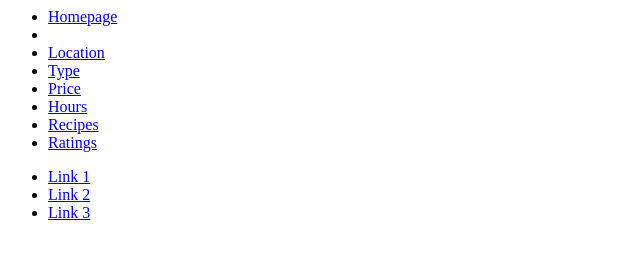
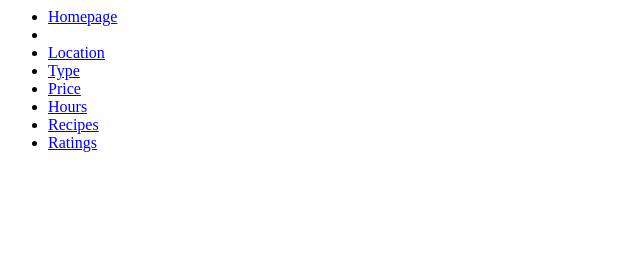
Before and after one commit to SNicoleB/IST-256-Proj, a plain HTML site: page navbar3.html in a window 1280 px wide. Shown: the whole page, without its empty margins (0-640 px from the left). Drawn offline with Linux system fonts and the light colour scheme.

Commit message:
Update navbar3.html

```diff
--- a/navbar3.html
+++ b/navbar3.html
@@ -26,21 +26,3 @@
   </ul>
 </nav>
 </html>
-
-<!-- A grey horizontal navbar that becomes vertical on small screens -->
-<nav class="navbar navbar-expand-sm bg-light">
-
-  <!-- Links -->
-  <ul class="navbar-nav">
-    <li class="nav-item">
-      <a class="nav-link" href="#">Link 1</a>
-    </li>
-    <li class="nav-item">
-      <a class="nav-link" href="#">Link 2</a>
-    </li>
-    <li class="nav-item">
-      <a class="nav-link" href="#">Link 3</a>
-    </li>
-  </ul>
-
-</nav>
```
